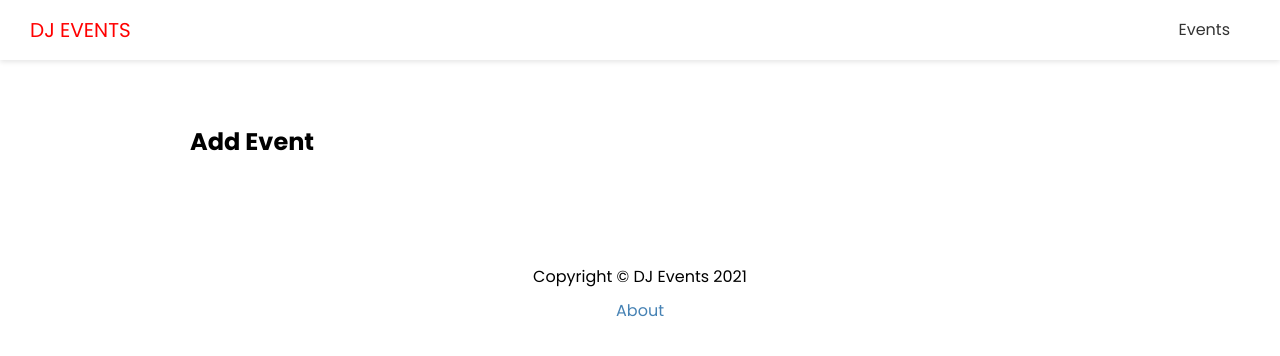
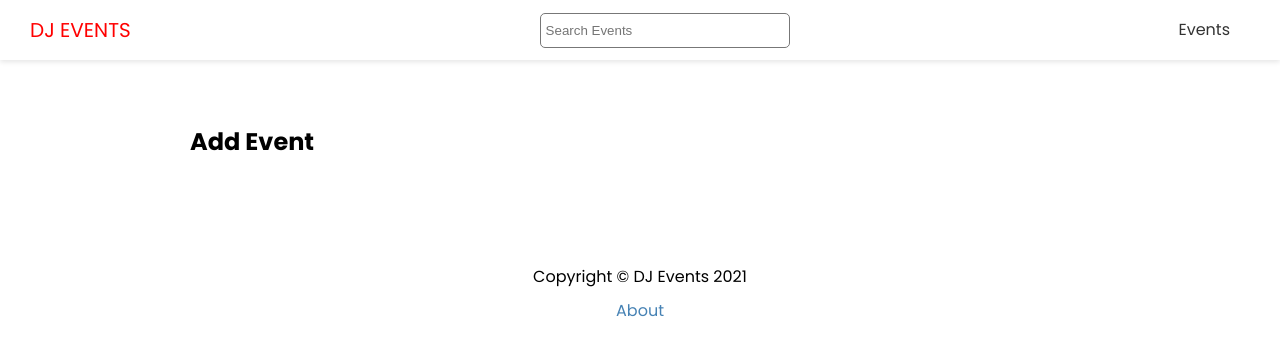
Before and after one commit to rishavjaiss/Music-Events-Manager, a Next.js app: page /events/add in a window 1280 px wide. Shown: the top 356 px of the page. Built offline with nearby package versions, Linux system fonts and the light colour scheme.

Commit message:
Added Search Events Functionality

```diff
--- a/components/Header.js
+++ b/components/Header.js
@@ -1,5 +1,6 @@
 import styles from "@/styles/Header.module.css";
 import Link from "next/link";
+import Search from "./Search";
 
 export default function Header() {
   return (
@@ -9,6 +10,7 @@
           <a>DJ Events</a>
         </Link>
       </div>
+      <Search />
       <nav>
         <ul>
           <li>
--- /dev/null
+++ b/components/Search.js
@@ -0,0 +1,25 @@
+import { useState } from "react";
+import { useRouter } from "next/router";
+import styles from "@/styles/Search.module.css";
+
+export default function Search() {
+  const [term, setTerm] = useState("");
+  const router = useRouter();
+  const handleSubmit = (e) => {
+    e.preventDefault();
+    router.push(`events/search?term=${term}`);
+    setTerm("");
+  };
+  return (
+    <div className={styles.search}>
+      <form onSubmit={handleSubmit}>
+        <input
+          type="text"
+          value={term}
+          onChange={(e) => setTerm(e.target.value)}
+          placeholder="Search Events"
+        />
+      </form>
+    </div>
+  );
+}
--- a/package.json
+++ b/package.json
@@ -9,6 +9,7 @@
   },
   "dependencies": {
     "next": "12.0.4",
+    "qs": "^6.10.1",
     "react": "17.0.2",
     "react-dom": "17.0.2",
     "react-icons": "^4.3.1"
--- /dev/null
+++ b/styles/Search.module.css
@@ -0,0 +1,7 @@
+.search input {
+  width: 250px;
+  height: 35px;
+  padding: 5px;
+  border: 1px #777 solid;
+  border-radius: 5px;
+}
```
Also changed, not shown: pages/events/search.js (added, +38 -0 lines), 1 other file (tests, documents, lock files or other folders).
